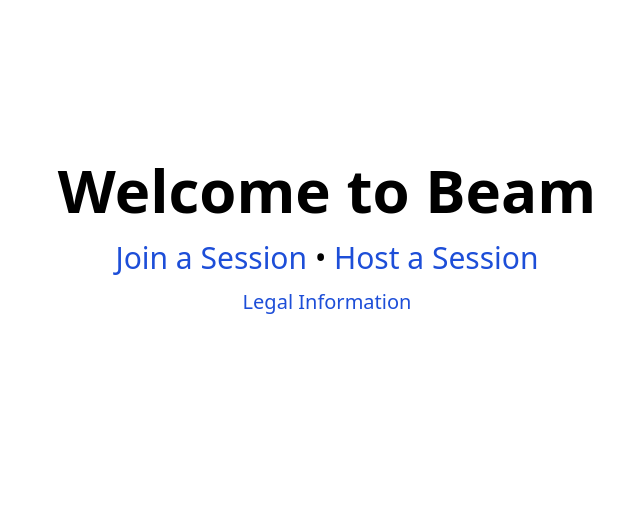
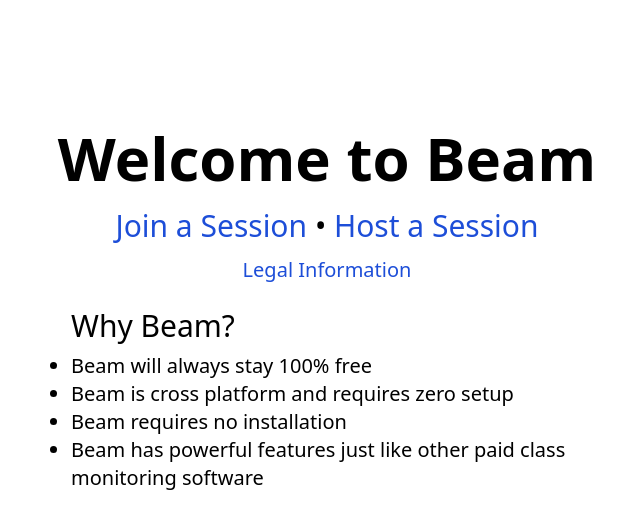
Before and after one commit to sreyas-voruganti/Beam2, a Vue app in the folder client/: page / in a window 1280 px wide. Shown: the top 528 px of the page, without its empty margins (313-953 px from the left). Built offline with nearby package versions, Linux system fonts and the light colour scheme.

Commit message:
why info

```diff
--- a/client/src/views/Home.vue
+++ b/client/src/views/Home.vue
@@ -1,16 +1,34 @@
 <template>
-  <div class="text-center mt-40">
+  <div class="mt-32">
+    <div class="text-center">
       <h2 class="text-6xl font-bold">Welcome to Beam</h2>
       <p class="mt-5 text-3xl">
-      <router-link to="/join" class="text-blue-700">Join a Session</router-link>
+        <router-link to="/join" class="text-blue-700"
+          >Join a Session</router-link
+        >
         •
-      <router-link to="/host" class="text-blue-700">Host a Session</router-link>
+        <router-link to="/host" class="text-blue-700"
+          >Host a Session</router-link
+        >
       </p>
       <p class="mt-3 text-xl">
         <router-link to="/legal" class="text-blue-700"
           >Legal Information</router-link
         >
       </p>
+    </div>
+    <div class="mx-auto container max-w-lg mt-6">
+      <h3 class="text-3xl font-medium">Why Beam?</h3>
+      <ul class="list-disc mt-2 text-xl">
+        <li>Beam will always stay 100% free</li>
+        <li>Beam is cross platform and requires zero setup</li>
+        <li>Beam requires no installation</li>
+        <li>
+          Beam has powerful features just like other paid class monitoring
+          software
+        </li>
+      </ul>
+    </div>
   </div>
 </template>
 
```
Lines whose indentation alone changed are shown as unchanged.
